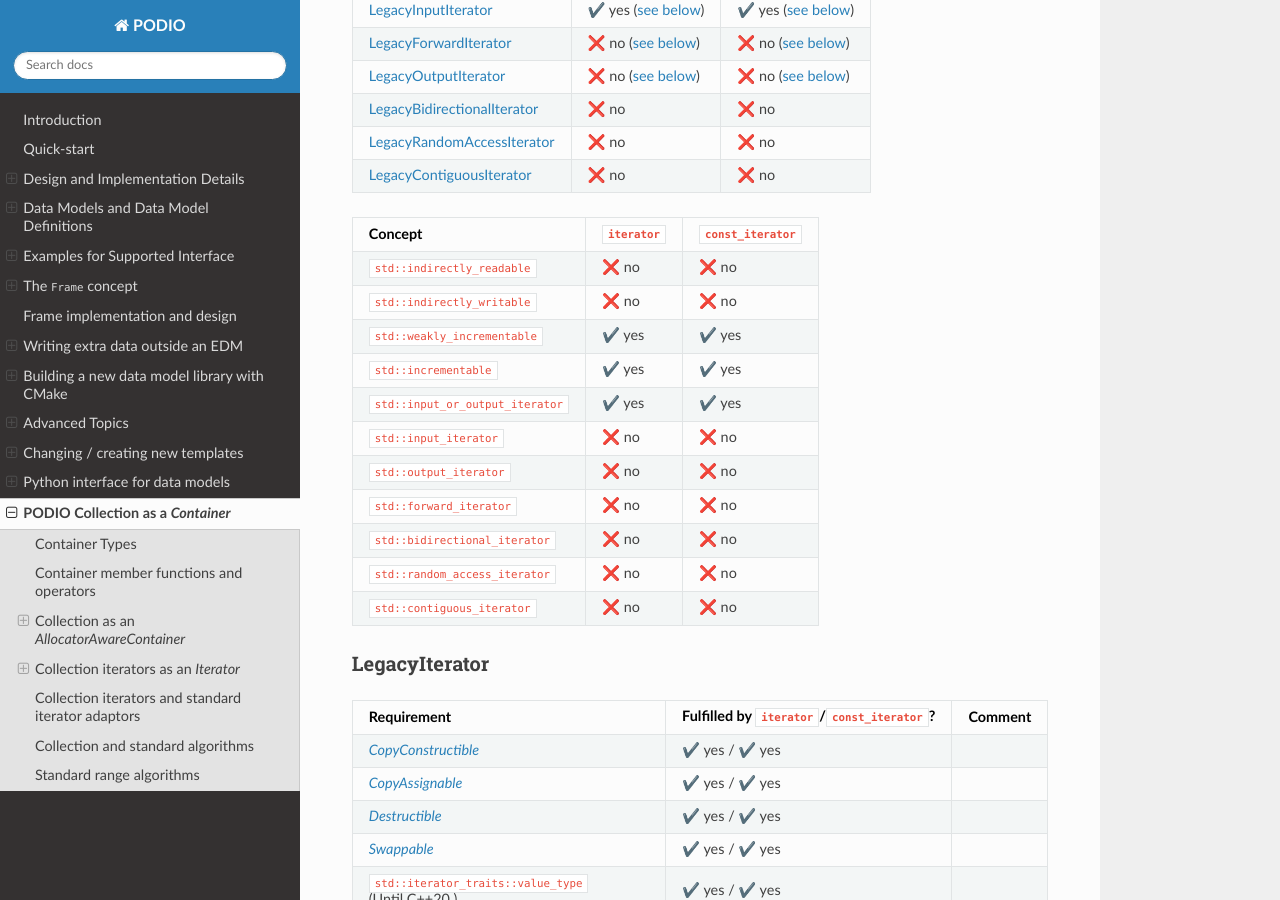
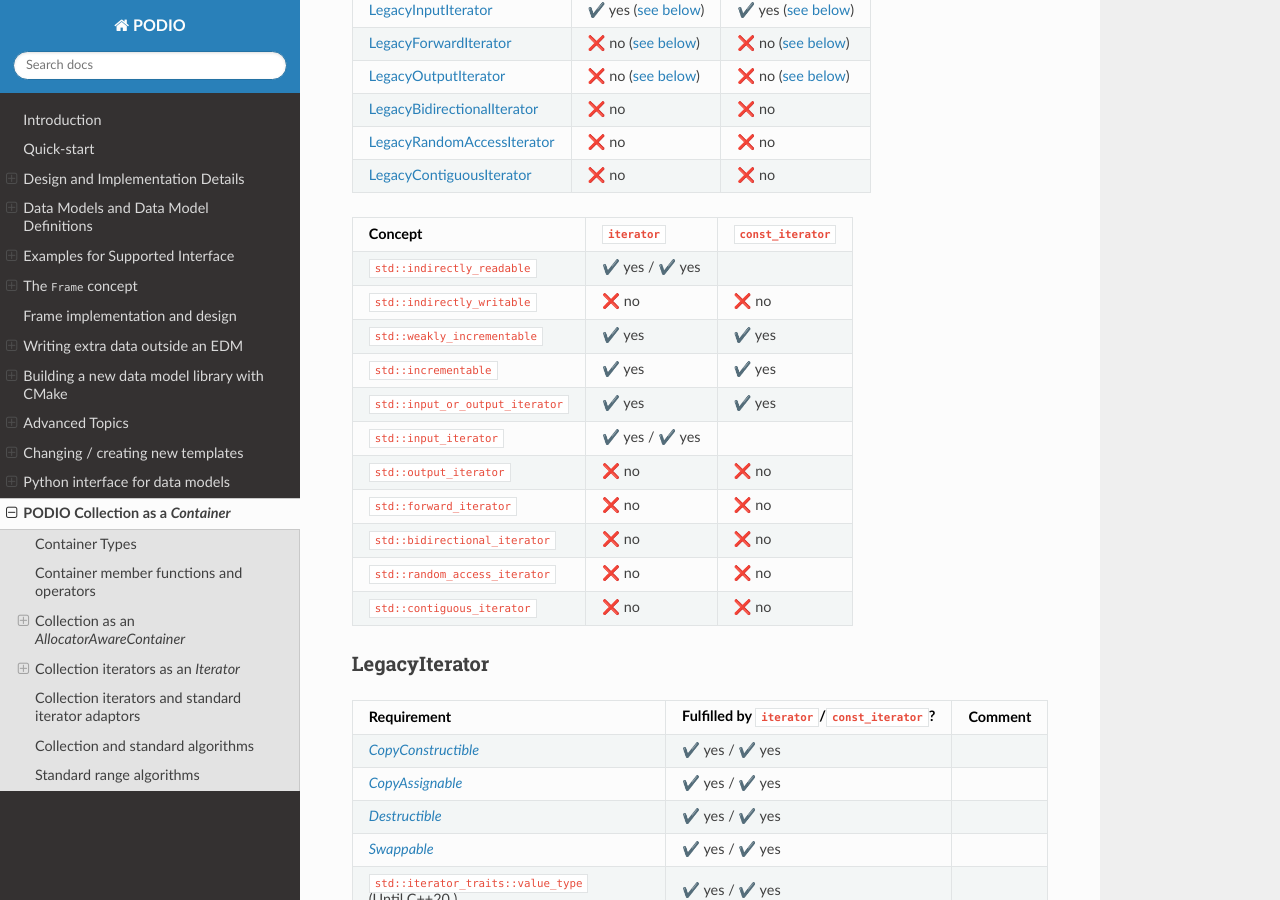
Before and after one commit to AIDASoft/podio, a Sphinx documentation site: the page built from doc/collections_as_container.md, in a window 1280 px wide and 900 px high, scrolled down 2729 px. Built offline with Sphinx 7.4.7 and the Read the Docs theme 2.0.0, drawn with Linux system fonts in a browser that asks for light colours; pages that are not in the unit, such as notebooks, are missing from menus; the version number could not be read and is left out.

Commit message:
make dereference const by not updating local object, iterators are std::input_iterators

```diff
--- a/doc/collections_as_container.md
+++ b/doc/collections_as_container.md
@@ -80,12 +80,12 @@ In the following tables a convention from `Collection` is used: `iterator` stand
 
 | Concept | `iterator` | `const_iterator` |
 |---------|------------------------|------------------------------|
-| `std::indirectly_readable` | ❌ no | ❌ no |
+| `std::indirectly_readable` | ✔️ yes / ✔️ yes |
 | `std::indirectly_writable` | ❌ no | ❌ no |
 | `std::weakly_incrementable` | ✔️ yes | ✔️ yes |
 | `std::incrementable` | ✔️ yes | ✔️ yes |
 | `std::input_or_output_iterator` | ✔️ yes | ✔️ yes |
-| `std::input_iterator` | ❌ no | ❌ no |
+| `std::input_iterator` | ✔️ yes / ✔️ yes |
 | `std::output_iterator` | ❌ no | ❌ no |
 | `std::forward_iterator` | ❌ no | ❌ no |
 | `std::bidirectional_iterator` | ❌ no | ❌ no |
```
Also changed, not shown: 2 other files.
